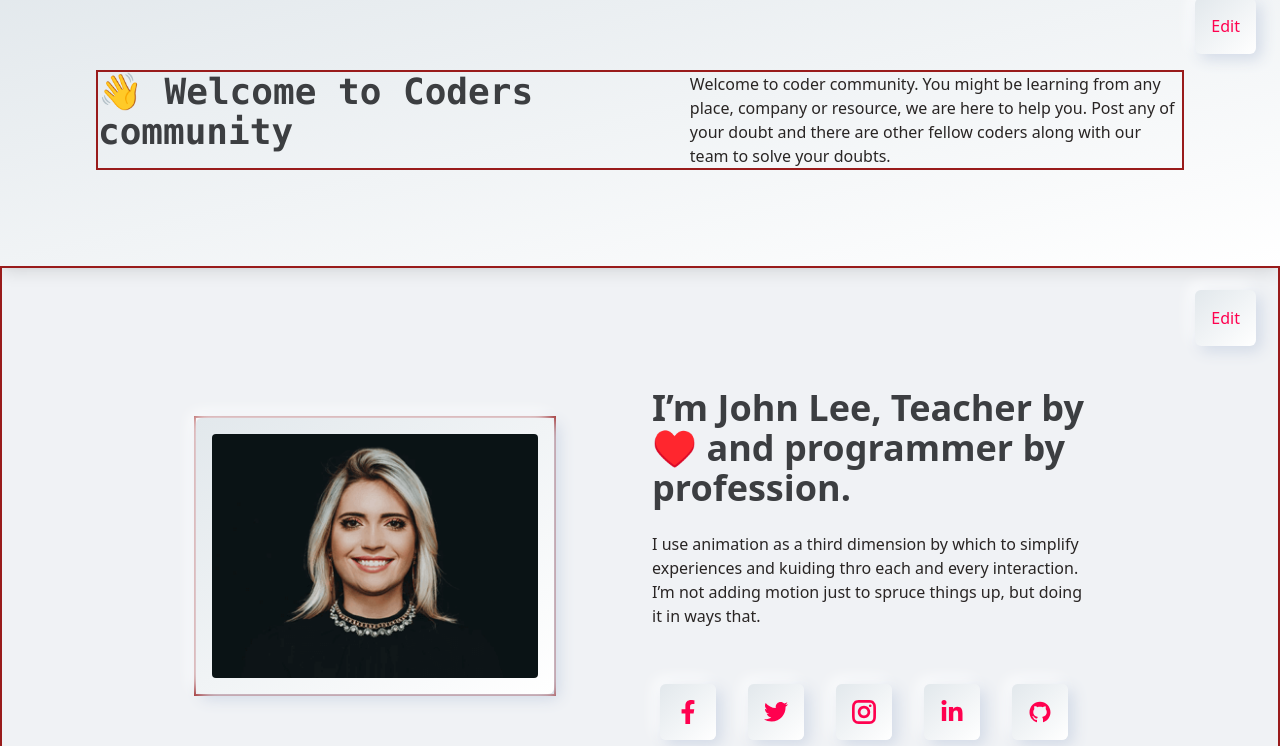
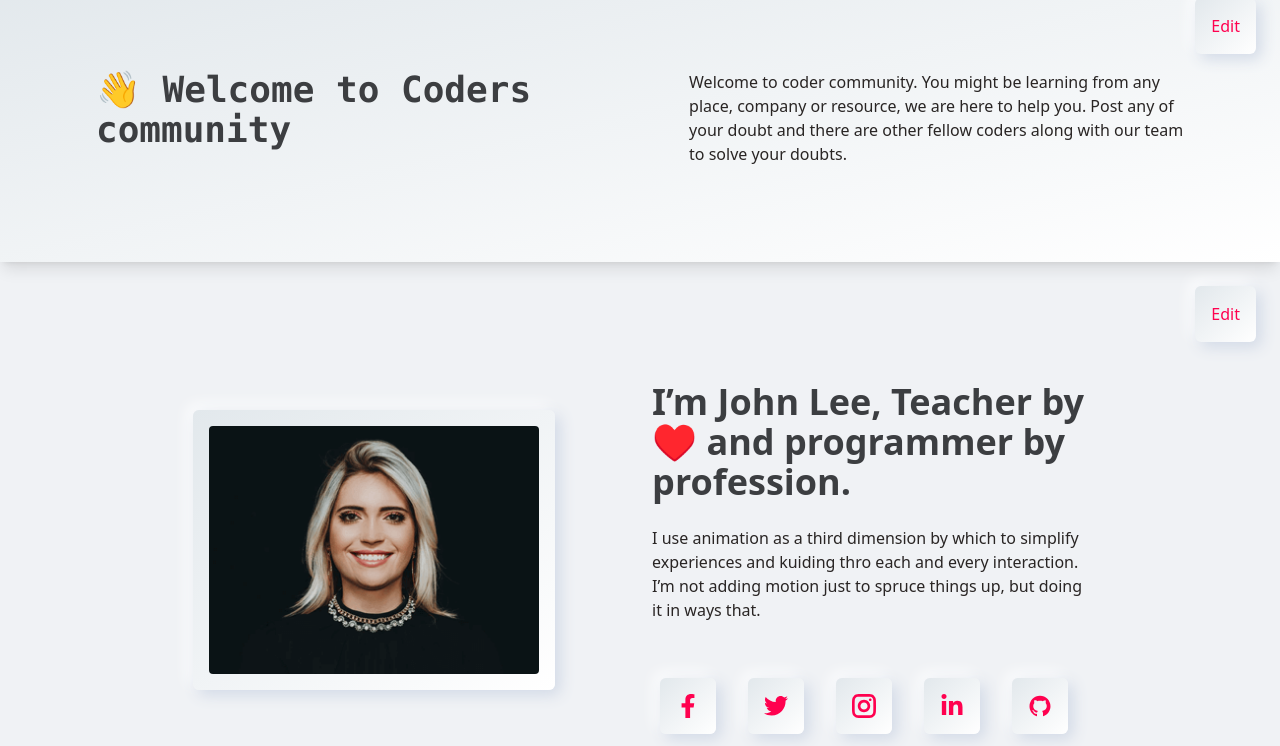
Before and after one commit to subrataSamartha/Pencilthon_landing_page_tamplate, a React (Create React App) app: page / in a window 1280 px wide. Shown: the part 1003-1749 px from the top of the page. Built offline with nearby package versions, Linux system fonts and the light colour scheme.

Commit message:
Made changes to css for alignment

```diff
--- a/src/components/FAQ.jsx
+++ b/src/components/FAQ.jsx
@@ -55,7 +55,7 @@ function FAQ() {
   return (
     <div>
       <div
-        className="container border-2 border-red-800 border-solid max-w-[1280px] mx-auto p-8 md:px-24 md:py-32 flex flex-col md:flex-row gap-10 relative"
+        className="container max-w-[1280px] mx-auto p-8 md:px-24 md:py-32 flex flex-col md:flex-row gap-10 relative"
         ref={ref}
         style={{
           transform: isInView ? "none" : "translateY(150px)",
--- a/src/sections/CommunityDescription.jsx
+++ b/src/sections/CommunityDescription.jsx
@@ -50,7 +50,7 @@ function CommunityDescription() {
           />
         </button>
       )}
-      <div className="border-2 border-red-800 border-solid max-w-[1280px] flex flex-col md:flex-row justify-between gap-4 md:gap-0 mx-auto container">
+      <div className="max-w-[1280px] flex flex-col md:flex-row justify-between gap-4 md:gap-0 mx-auto container">
         <div className="flex gap-4 items-start text-2xl">
           <h1
             style={{
--- a/src/sections/CommunityLiveFeed.jsx
+++ b/src/sections/CommunityLiveFeed.jsx
@@ -55,7 +55,7 @@ function CommunityLiveFeed() {
         </button>
       )}
 
-      <div className="container max-w-[1280px] border-2 border-red-800 border-solid mx-auto flex flex-col md:flex-row items-center text-center md:text-left">
+      <div className="container max-w-[1280px] mx-auto flex flex-col md:flex-row items-center text-center md:text-left">
         <div className="w-full md:w-1/2 flex justify-center">
           <h1 className=" text-4xl text-metal-black font-bold">
             {Data.CommunityLive.heading}
--- a/src/sections/CommunityOwnerDetail.jsx
+++ b/src/sections/CommunityOwnerDetail.jsx
@@ -61,14 +61,14 @@ function CommunityOwnerDetail() {
       )}
 
       <div
-        className="border-2 border-red-800 border-solid max-w-[1280px] mx-auto flex flex-col md:flex-row justify-evenly items-center p-8 md:p-24"
+        className=" max-w-[1280px] mx-auto flex flex-col md:flex-row justify-evenly items-center p-8 md:p-24"
         style={{
           transform: isInView ? "none" : "translateY(150px)",
           opacity: isInView ? 1 : 0,
           transition: "all 1.2s cubic-bezier(0.17, 0.55, 0.55, 1) 0.5s",
         }}
       >
-        <div className="border-2 border-red-800 border-solid md:basis-2/6 w-full transition-transform duration-200 ease-in hover:-translate-y-1">
+        <div className="md:basis-2/6 w-full transition-transform duration-200 ease-in hover:-translate-y-1">
           <div className="p-4 shadow-white-3 bg-gradient-to-tl bg-gradient from-white to-gray-box rounded-md ">
             <img className="rounded" src={Data.Community.image} alt="image" />
           </div>
--- a/src/sections/ExploreGroup.jsx
+++ b/src/sections/ExploreGroup.jsx
@@ -55,7 +55,7 @@ function ExploreGroup() {
         </button>
       )}
 
-      <div className="border-2 border-red-800 border-solid p-8 md:p-24 max-w-[1280px] mx-auto">
+      <div className="p-8 md:p-24 max-w-[1280px] mx-auto">
         <h1
           className="md:text-5xl text-4xl font-bold text-center text-metal-black"
           style={{
--- a/src/sections/Testimonial.jsx
+++ b/src/sections/Testimonial.jsx
@@ -75,7 +75,7 @@ const Testimonial = () => {
 
   return (
     <div
-      className="relative max-w-[1280px] mx-auto border-2 border-red-800 border-solid px-5 md:px-0 pt-10 pb-10 md:pt-20 w-full flex flex-col items-center bg-body-color"
+      className="relative max-w-[1280px] mx-auto px-5 md:px-0 pt-10 pb-10 md:pt-20 w-full flex flex-col items-center bg-body-color"
       ref={ref}
     >
       {url === "/" && (
```
